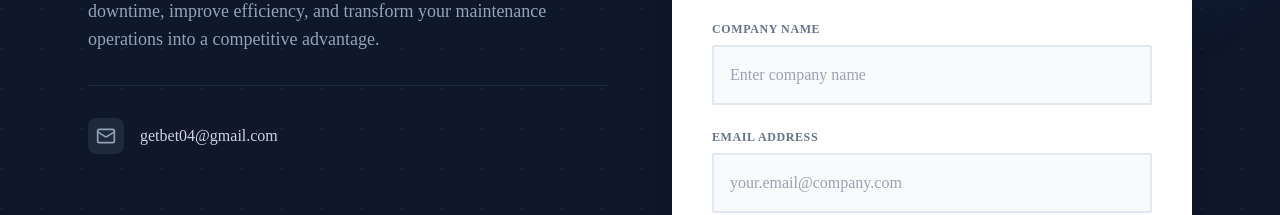
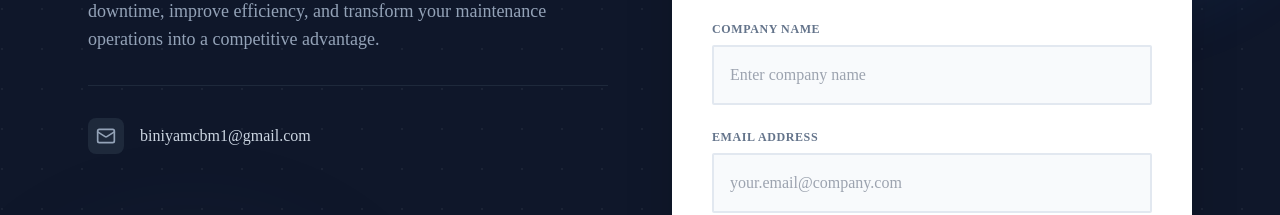
Before and after one commit to Enkoy-Technology/nile-reliablity, a Next.js app: page / in a window 1280 px wide. Shown: the part 4820-5035 px from the top of the page. Built offline with nearby package versions, Linux system fonts and the light colour scheme.

Commit message:
Add Deployment Guide for Nile Reliability Website: Created a comprehensive guide detailing deployment options including Vercel, Hostinger VPS, and Shared Hosting. Included step-by-step instructions, environment variable setup, and best practices for deploying the application effectively.

```diff
--- a/components/AuditForm.tsx
+++ b/components/AuditForm.tsx
@@ -1,10 +1,10 @@
 'use client';
 
 import texts from '@/data/texts.json';
+import emailjs from '@emailjs/browser';
 import { motion } from 'framer-motion';
 import { CheckCircle2, Loader2, Mail, Send } from 'lucide-react';
 import React, { useState } from 'react';
-import emailjs from '@emailjs/browser';
 
 const AuditForm: React.FC = () => {
   const [formStatus, setFormStatus] = useState<'idle' | 'submitting' | 'success' | 'error'>('idle');
@@ -84,7 +84,7 @@ const AuditForm: React.FC = () => {
         company: formData.company,
         message: formData.message,
         time: timestamp,
-        to_email: 'getbet04@gmail.com',
+        to_email: 'biniyamcbm1@gmail.com',
         subject: `New Plant Audit Request from ${formData.name} - ${formData.company}`,
       };
 
--- a/data/texts.json
+++ b/data/texts.json
@@ -133,7 +133,7 @@
         "line2": "your operations?"
       },
       "description": "Our comprehensive plant audit will identify opportunities to reduce downtime, improve efficiency, and transform your maintenance operations into a competitive advantage.",
-      "email": "getbet04@gmail.com"
+      "email": "biniyamcbm1@gmail.com"
     },
     "form": {
       "labels": {
@@ -203,7 +203,7 @@
         "title": "Contact",
         "address": "Meskel Flower, Addis Ababa",
         "phone": "+251 920224047",
-        "email": "getbet04@gmail.com",
+        "email": "biniyamcbm1@gmail.com",
         "hours": "Mon-Fri: 8:00 AM - 5:00 PM"
       }
     },
```
Also changed, not shown: 1 other file (tests, documents, lock files or other folders).
